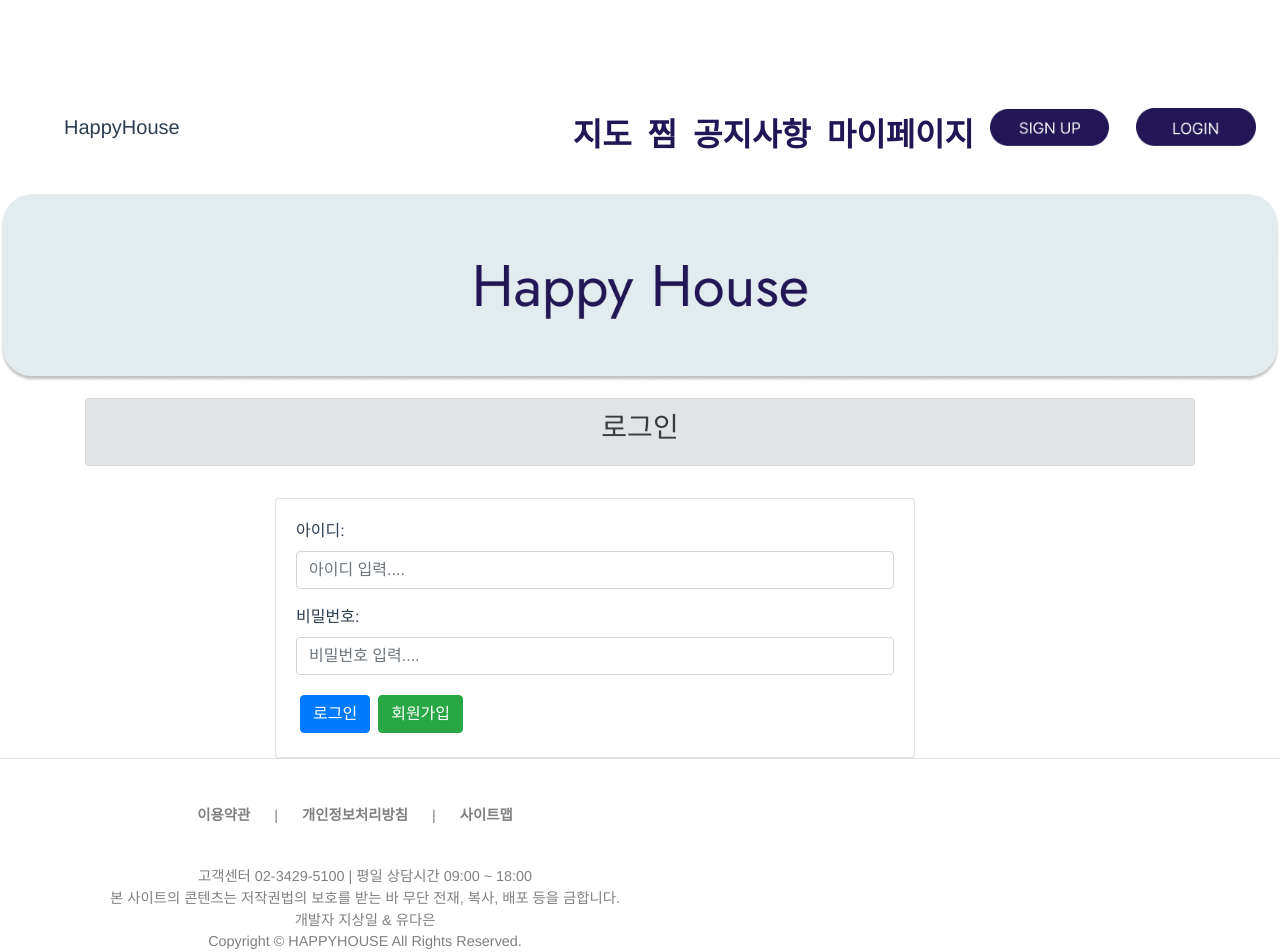
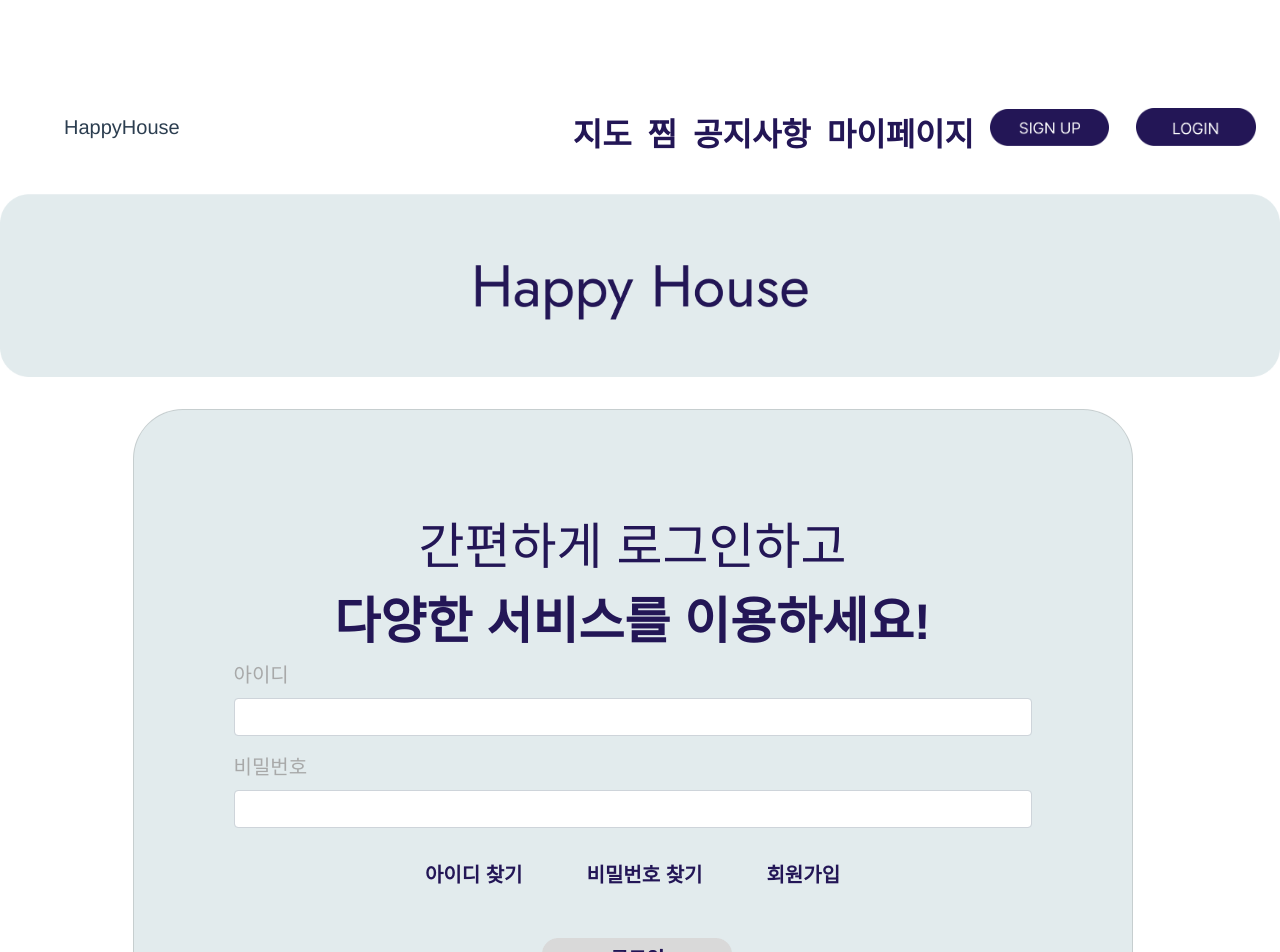
Before and after one commit to sangilji/HappyHouse, a Vue app in the folder HomeFE/homevue/: page /login in a window 1280 px wide. Shown: the top 952 px of the page. Built offline with nearby package versions, Linux system fonts and the light colour scheme; no server answers.

Commit message:
fix&feat: router error&login page,footer

```diff
--- a/HomeFE/homevue/src/components/HouseHeader.vue
+++ b/HomeFE/homevue/src/components/HouseHeader.vue
@@ -19,10 +19,14 @@
 			<h2 class="mypage-box" id="mypage" @click="mypage">마이페이지</h2>
 		</b-nav-item>
         <b-nav-item>
+			<router-link to="join">
 			<img class="signup" alt="signUp" src="../assets/signup-button.png" @click="signup"/>
+		</router-link>
 		</b-nav-item>
 		<b-nav-item >
-			<img class="login" alt="login" src="../assets/login-button.png" @click="login"/>
+			<router-link to="login">
+			<img class="login" alt="login" src="../assets/login-button.png" />
+		</router-link>
 		</b-nav-item>
     </b-navbar-nav>
     </b-collapse>
@@ -31,39 +35,43 @@
 
 		<div>
 		</div>
-		<div class="banner" @click="home">
+		<div class="banner">
+			<router-link to="home">
 			<img center src="../assets/header/Banner.png" class="img-fluid" alt="Responsive image">
 		<!-- <img  alt="House logo" src="../assets/header/Banner.png" /> -->
-		</div>
+			</router-link>
+	</div>
 	</div>
 
 
 </template>
 
 <script>
+import { mapState, mapActions } from "vuex";
 // import http from "@/router/axios-common.js";
+const memberStore = "memberStore";
 	export default {
 		methods: {
 			home() {
-				if (this.$route.path !== '/home') this.$router.push("/home");
+				if (this.$route.path !== "/home") this.$router.push({name:"home"});
 			},
 			map() {
-				this.$router.push("/map");
+				if(this.$route.path!=="/map") this.$router.push({name:"map"});
 			},
 			heart() {
-				this.$router.push("/heart");
+				if(this.$route.path!=="/heart") this.$router.push({name:"heart"});
 			},
 			board() {
-				this.$router.push("/board");
+				if(this.$route.path!=="/board/list") this.$router.push({name:"boardlist"});
 			},
 			mypage() {
-				this.$router.push("/mypage");
+				if(this.$route.path!=="/mypage") this.$router.push({name:"mypage"});
 			},
 			signup() {
-				this.$router.push("/signup");
+				if(this.$route.path!=="/join") this.$router.push({name:"join"});
 			},
 			login() {
-				this.$router.push("/login");
+				if(this.$route.path!=="/login") this.$router.push({name:"login"});
 			}
 		},
 	};
--- a/HomeFE/homevue/src/components/HouseMain.vue
+++ b/HomeFE/homevue/src/components/HouseMain.vue
@@ -14,7 +14,9 @@
 <div class="row row-cols-1" style="text-align:center; margin: 2.0rem 5.0rem 6.5rem; ">
     <div class="col">
     <b-card-group>
-    <b-list-group horizontal class="row">
+    <b-list-group horizontal class="row" style="position: relative;
+    left: 50%;
+    transform: translateX(-50%);">
         <b-list-group-item @click="houseinfo" style="background-color: #E2EBED;" class="col-3">
         <div class="card">
             <img src="../assets/house/house-img.png">
@@ -74,7 +76,9 @@ export default {
     },
 
     data() {
+        return {
 
+            }
         },
 		methods: {
             search() {
--- a/HomeFE/homevue/src/components/layout/HouseFooter.vue
+++ b/HomeFE/homevue/src/components/layout/HouseFooter.vue
@@ -1,7 +1,8 @@
+
 <template>
   <div class="block-header py-3 border-top">
     <div class="container">
-      <div class="row">
+      <div>
         <div class="col">
           <div id='wrap'>
             <footer>
@@ -30,6 +31,7 @@
   </div>
 </template>
 
+
 <style scoped>
   .bi {
     font-size: 1.7rem;
@@ -40,10 +42,14 @@
   .container {
     font-size: 0.9rem;
     color: #808080;
+
   }
   footer {
     width: 100%;
     height: 90px;
+    position: absolute;
+    left: 50%;
+    transform: translateX(-50%);
   }
   footer a {
     display: inline-block;
--- a/HomeFE/homevue/src/components/user/HouseLogin.vue
+++ b/HomeFE/homevue/src/components/user/HouseLogin.vue
@@ -1,37 +1,40 @@
 <template>
   <b-container class="bv-example-row mt-3">
     <b-row>
-      <b-col>
-        <b-alert variant="secondary" show><h3>로그인</h3></b-alert>
-      </b-col>
-    </b-row>
-    <b-row>
       <b-col></b-col>
-      <b-col cols="8">
-        <b-card class="text-center mt-3" style="max-width: 40rem" align="left">
+      <b-col cols="11">
+        <b-card class="text-center mt-3" id="login-box">
           <b-form class="text-left">
+            <div class="font1">간편하게 로그인하고</div>
+            <div class="font2">다양한 서비스를 이용하세요!</div>
+
+
             <b-alert show variant="danger" v-if="isLoginError">아이디 또는 비밀번호를 확인하세요.</b-alert>
-            <b-form-group label="아이디:" label-for="userid">
+            <b-form-group label="아이디" label-for="userid" class="small-gray-font">
               <b-form-input
                 id="userid"
                 v-model="user.userid"
                 required
-                placeholder="아이디 입력...."
                 @keyup.enter="confirm"
               ></b-form-input>
             </b-form-group>
-            <b-form-group label="비밀번호:" label-for="userpwd">
+            <b-form-group label="비밀번호" label-for="userpwd" class="small-gray-font">
               <b-form-input
                 type="password"
                 id="userpwd"
                 v-model="user.userpwd"
                 required
-                placeholder="비밀번호 입력...."
                 @keyup.enter="confirm"
               ></b-form-input>
             </b-form-group>
-            <b-button type="button" variant="primary" class="m-1" @click="confirm">로그인</b-button>
-            <b-button type="button" variant="success" class="m-1" @click="movePage">회원가입</b-button>
+            <div class="d-flex justify-content-center">
+              <div class="font-purple">아이디 찾기</div>
+              <div class="font-purple">비밀번호 찾기</div>
+              <div class="font-purple" @click="movePage">회원가입</div>
+            </div>
+			<img class="login" alt="signUp" src="../../assets/login/login.png" @click="confirm"/>
+            <!-- <b-button type="button" variant="primary" class="m-1" @click="confirm">로그인</b-button> -->
+            <!-- <b-button type="button" variant="success" class="m-1" @click="movePage">회원가입</b-button> -->
           </b-form>
         </b-card>
       </b-col>
@@ -79,7 +82,38 @@ export default {
 </script>
 
 <style scoped>
-#loginForm {
-  background: #e2ebed;
+
+#login-box{
+  /* position: absolute; */
+background: #E2EBED;
+border-radius: 50px;
+margin: 4.0rem 0rem;
+padding:80px;
+width:1000px;
+}
+.font1{
+  font-size:50px;
+  text-align: center;
+  color: #231656;
+}
+.font2{
+  font-size:50px;
+  text-align: center;
+  font-weight: bolder;
+  color: #231656;
+}
+.login{
+  width:190px;
+  margin: 2.0rem 19.3rem 0rem;
+}
+.small-gray-font{
+  font-size:20px;
+  color:#A8A9A9;
+}
+.font-purple{
+  color:#231656;
+  font-weight: bolder;
+  font-size:20px;
+  margin: 1.0rem 2.0rem 1.0rem;
 }
 </style>
--- a/HomeFE/homevue/src/router/index.js
+++ b/HomeFE/homevue/src/router/index.js
@@ -3,6 +3,9 @@ import VueRouter from "vue-router";
 import HomeMainView from "../views/HomeMainView.vue";
 import LoginView from "@/views/user/LoginView.vue";
 import JoinView from "@/views/user/JoinView.vue";
+import BoardView from "@/views/board/AppBoard.vue";
+import BoardWriteView from "@/views/board/BoardWriteView.vue";
+
 Vue.use(VueRouter);
 
 const routes = [
@@ -26,34 +29,19 @@ const routes = [
     name: "join",
     component: JoinView,
   },
-  // {
-  //   path: "/about",
-  //   name: "about",
-  //   // route level code-splitting
-  //   // this generates a separate chunk (about.[hash].js) for this route
-  //   // which is lazy-loaded when the route is visited.
-  //   component: () =>
-  //     import(/* webpackChunkName: "about" */ "../views/AboutView.vue"),
-  // },
   {
-    path: "/board",
-    name: "board",
-    component: () => import(/* webpackChunkName: "board" */ "@/views/AppBoard"),
-    // redirect: "/board/list",
-    children: [
-      {
-        path: "list",
+    path: "/list",
     name: "boardlist",
-        component: () => import(/* webpackChunkName: "board" */ "@/components/board/BoardMain"),
+    component: BoardView,
   },
   {
-        path: "write",
+    path: "/write",
     name: "boardwrite",
     // beforeEnter: onlyAuthUser,
-        component: () => import(/* webpackChunkName: "board" */ "@/components/board/BoardWrite"),
+    component:BoardWriteView,
   },
   {
-        path: "view/:articleno",
+    path: "/view/:articleno",
     name: "boardview",
     // beforeEnter: onlyAuthUser,
     component: () => import(/* webpackChunkName: "board" */ "@/components/board/BoardView"),
@@ -70,8 +58,8 @@ const routes = [
   //   beforeEnter: onlyAuthUser,
   //   component: () => import(/* webpackChunkName: "board" */ "@/components/board/BoardDelete"),
   // },
-    ],
-  },
+
+
 ];
 
 const router = new VueRouter({
--- a/HomeFE/homevue/src/views/AppBoard.vue
+++ b/HomeFE/homevue/src/views/board/AppBoard.vue
@@ -1,19 +1,20 @@
 <template>
   <div>
     <house-header></house-header>
-    <b-container class="bv-example-row mt-3 text-center">
-
-    <router-view></router-view>
-    </b-container></div>
+    <board-main></board-main>
+  </div>
   <!-- <house-footer></house-footer> -->
 </template>
 <script>
 import HouseHeader from '@/components/HouseHeader.vue';
+import BoardMain from "@/components/board/BoardMain.vue";
+
 // import HouseFooter from "@/components/layout/HouseFooter.vue";
 export default {
   name: "AppBoard",
   components: {
     HouseHeader,
+    BoardMain,
     // HouseFooter,
   }
 };
--- /dev/null
+++ b/HomeFE/homevue/src/views/board/BoardWriteView.vue
@@ -0,0 +1,24 @@
+<template>
+    <div>
+      <house-header></house-header>
+      <board-write></board-write>
+    </div>
+    <!-- <house-footer></house-footer> -->
+  </template>
+  <script>
+  import HouseHeader from '@/components/HouseHeader.vue';
+  import BoardWrite from "@/components/board/BoardWrite.vue";
+
+  // import HouseFooter from "@/components/layout/HouseFooter.vue";
+  export default {
+    name: "BoardWriteView",
+    components: {
+      HouseHeader,
+      BoardWrite,
+      // HouseFooter,
+    }
+  };
+  </script>
+  <style scoped>
+
+  </style>
```
Also changed, not shown: HomeFE/homevue/src/api/sns.js (added, +7 -0 lines), HomeFE/homevue/src/assets/header/Banner.png, HomeFE/homevue/src/assets/login/login.png (added). Lines whose indentation alone changed are shown as unchanged.
